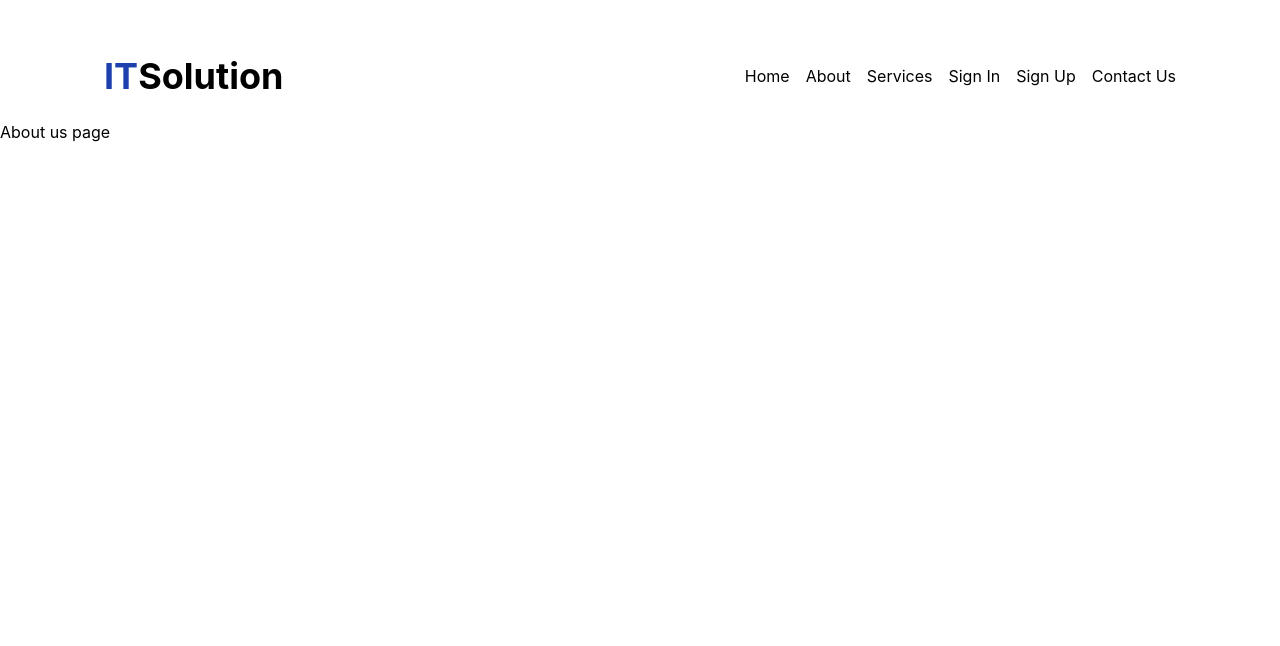
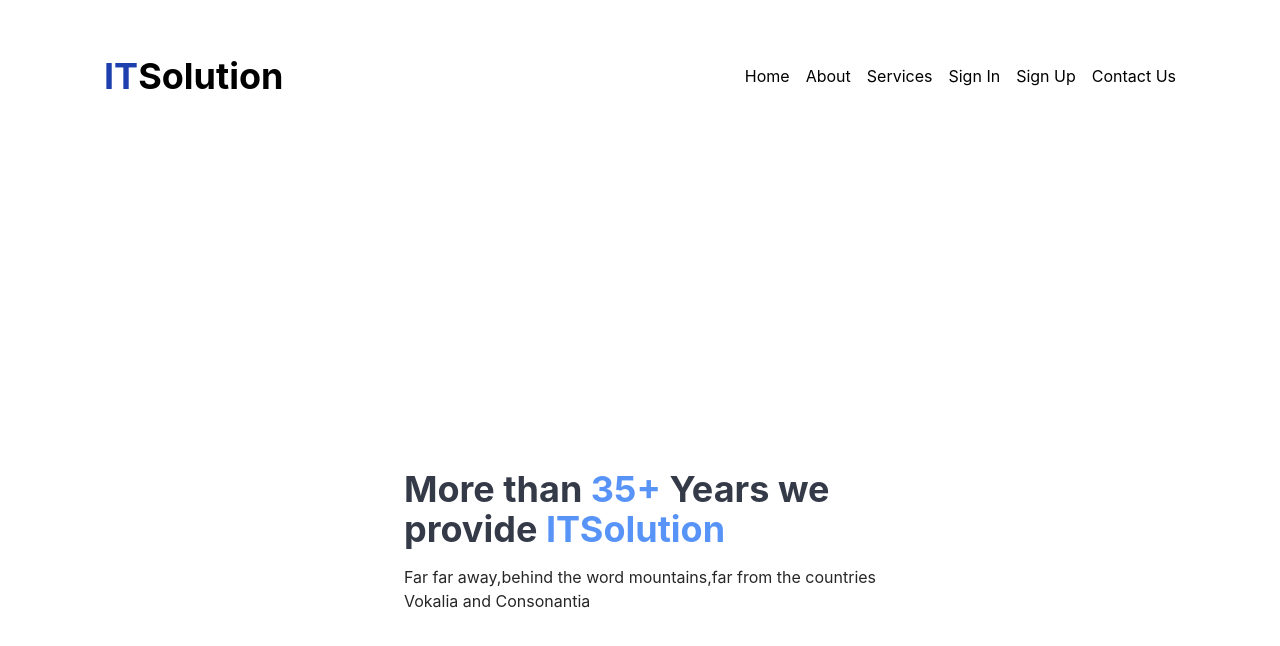
Before and after one commit to salmankhani-sk/classReactProject, a React (Create React App) app: page /about in a window 1280 px wide. Shown: the top 646 px of the page. Built offline with nearby package versions, Linux system fonts and the light colour scheme.

Commit message:
6-12-24 class modification and updation

```diff
--- a/package.json
+++ b/package.json
@@ -9,10 +9,12 @@
     "@types/react-router-dom": "^5.3.3",
     "animate.css": "^4.1.1",
     "react": "^18.3.1",
+    "react-awesome-reveal": "^4.2.11",
     "react-dom": "^18.3.1",
     "react-icons": "^5.2.1",
     "react-router-dom": "^6.23.1",
     "react-scripts": "5.0.1",
+    "react-visibility-sensor": "^5.1.1",
     "web-vitals": "^2.1.4"
   },
   "scripts": {
--- a/src/pages/about.js
+++ b/src/pages/about.js
@@ -1,8 +1,29 @@
 import React from "react";
+import 'animate.css';
+import ReactVisibilitySensor from "react-visibility-sensor";
+import {Fade} from "react-awesome-reveal"
 export default function About(){
     return(
         <div>
-            <h1>About us page</h1>
+            <div className="flex flex-col items-center justify-center min-h-screen ">
+                <section className="animate-pulse animate__fadeInUp transform transition duration-600 ease-in-out">
+                    <div className="flex flex-col items-center">
+                        <div>
+                        <ReactVisibilitySensor>
+                            <Fade direction="up">
+                                <div>
+                                    <h2 className="text-2xl md:text-4xl font-bold text-gray-900">More than <span className="text-blue-500">35+</span> Years we<br/> provide<span className="text-blue-500"> ITSolution</span></h2>
+                                    <p className="mt-4">Far far away,behind the word mountains,far from the countries<br/> Vokalia and Consonantia</p>
+                                </div>
+
+                            </Fade>
+
+                        </ReactVisibilitySensor>
+                        </div>
+
+                    </div>
+                </section>
+            </div>
         </div>
     )
 }
```
Also changed, not shown: 1 other file (tests, documents, lock files or other folders).
